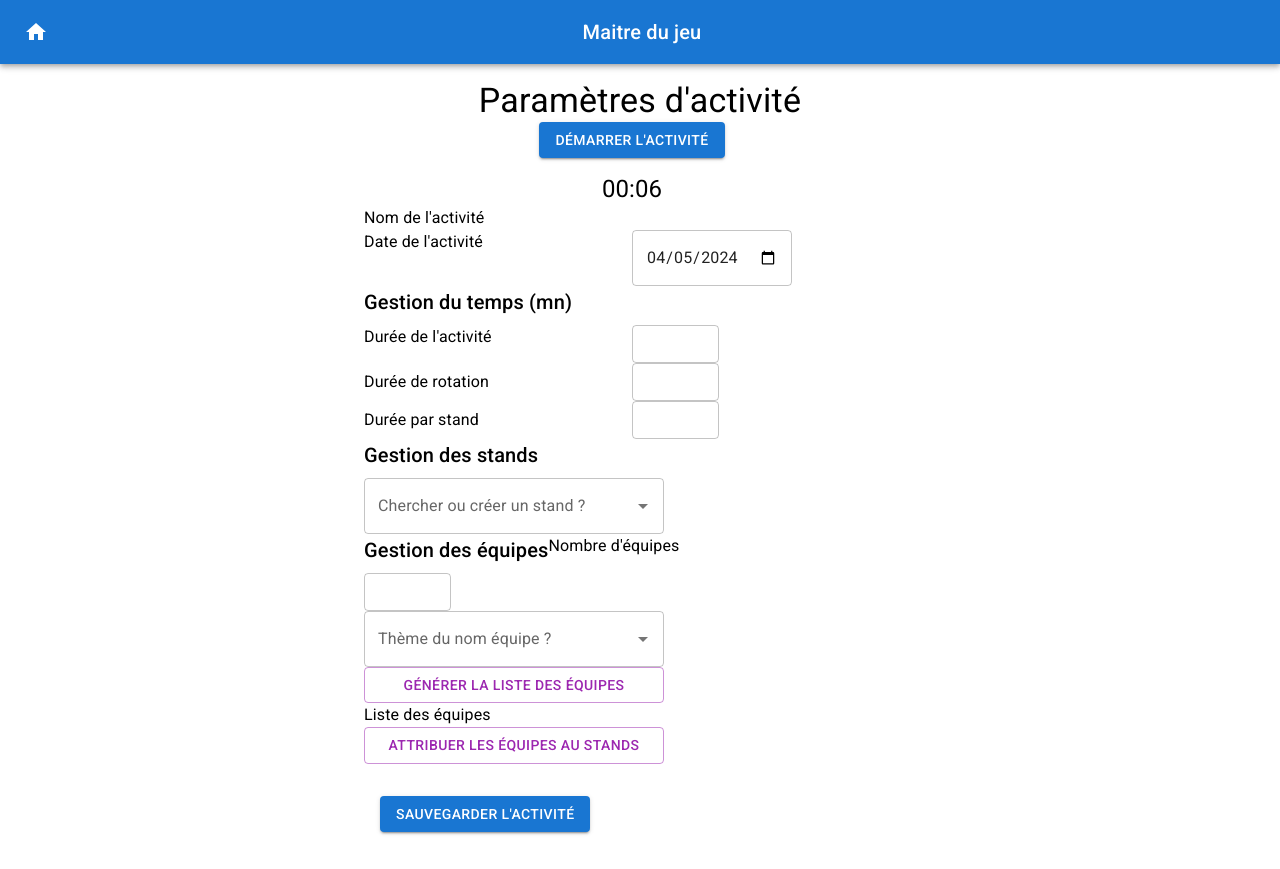
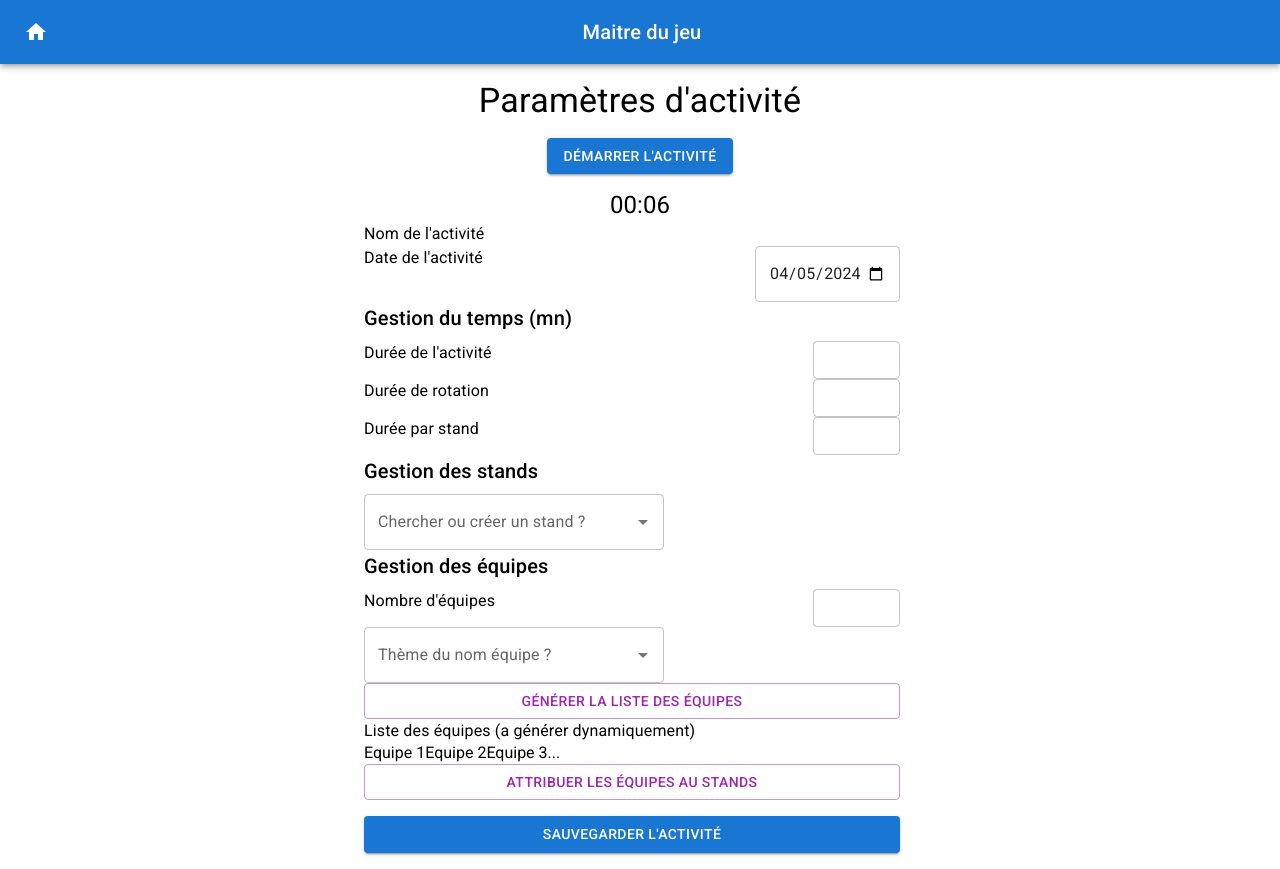
Before and after one commit to JoAnisky/rotation-app-frontend, a React (Vite) app: page /gamemaster in a window 1280 px wide. Before the commit the page ends 848 px from the top, so only its background shows below. Built offline with nearby package versions, Linux system fonts and the light colour scheme; no server answers.

Commit message:
refacto : inputs display

```diff
--- a/src/pages/Gamemaster.tsx
+++ b/src/pages/Gamemaster.tsx
@@ -56,35 +56,27 @@ const Gamemaster: React.FC<IPageContainerProps> = ({
 
             {/* Grid wrapper for every elements */}
             <Grid container spacing={2}>
-              <Grid container>
               <Grid item xs={12}>
                 <StopWatch isAdmin={true} />
               </Grid>
+
+              <Grid display="flex" justifyContent="space-between" width="100%">
+                <Typography>Nom de l'activité</Typography>
+
+                <Typography>{activityName}</Typography>
               </Grid>
 
-              <Grid container>
-                <Grid item xs={6} md={6}>
-                  <Typography>Nom de l'activité</Typography>
-                </Grid>
-                <Grid item xs={6}>
-                  <Typography>{activityName}</Typography>
-                </Grid>
-              </Grid>
+              <Grid display="flex" justifyContent="space-between" width="100%">
+                <Typography>Date de l'activité</Typography>
 
-              <Grid container>
-                <Grid item xs={6}>
-                  <Typography>Date de l'activité</Typography>
-                </Grid>
-                <Grid item xs={6}>
                 <TextField
-                    sx={{ width: 160 }}
+                  sx={{width:145}}
                   fullWidth
                   type="date"
                   variant="outlined"
                   placeholder="Filled"
                   defaultValue={new Date().toISOString().slice(0, 10)}
                 />
-                </Grid>
               </Grid>
 
               {/* Container for Time params */}
@@ -97,26 +89,13 @@ const Gamemaster: React.FC<IPageContainerProps> = ({
                   Gestion du temps (mn)
                 </Typography>
 
-                <Box display="flex" justifyContent="space-between" width="100%">
-                  <Grid item xs={6}>
+                <Grid
+                  display="flex"
+                  justifyContent="space-between"
+                  width="100%"
+                >
                   <Typography>Durée de l'activité </Typography>
-                  </Grid>
-                  <Grid item xs={6}>
-                    <TextField
-                      type="number"
-                      inputProps={{
-                        className: "input-number",
-                        min: "0", // Minimum value
-                        step: "1",
-                      }}
-                    />
-                  </Grid>
-                </Box>
 
-                <Grid item xs={6}>
-                  <Typography>Durée de rotation </Typography>
-                </Grid>
-                <Grid item xs={6}>
                   <TextField
                     type="number"
                     inputProps={{
@@ -127,10 +106,30 @@ const Gamemaster: React.FC<IPageContainerProps> = ({
                   />
                 </Grid>
 
-                <Grid item xs={6}>
+                <Grid
+                  display="flex"
+                  justifyContent="space-between"
+                  width="100%"
+                >
+                  <Typography>Durée de rotation </Typography>
+
+                  <TextField
+                    type="number"
+                    inputProps={{
+                      className: "input-number",
+                      min: "0", // Minimum value
+                      step: "1",
+                    }}
+                  />
+                </Grid>
+
+                <Grid
+                  display="flex"
+                  justifyContent="space-between"
+                  width="100%"
+                >
                   <Typography>Durée par stand</Typography>
-                </Grid>
-                <Grid item xs={6}>
+
                   <TextField
                     type="number"
                     inputProps={{
@@ -179,10 +178,13 @@ const Gamemaster: React.FC<IPageContainerProps> = ({
                 <Typography variant="h6" component="h2" gutterBottom>
                   Gestion des équipes
                 </Typography>
-                <Grid item xs={6}>
+                <Grid
+                  display="flex"
+                  justifyContent="space-between"
+                  width="100%"
+                >
                   <Typography>Nombre d'équipes</Typography>
-                </Grid>
-                <Grid item xs={6}>
+
                   <TextField
                     type="number"
                     inputProps={{
@@ -193,7 +195,12 @@ const Gamemaster: React.FC<IPageContainerProps> = ({
                   />
                 </Grid>
 
-                <Grid item xs={12}>
+                <Grid
+                  display="flex"
+                  flexDirection="column"
+                  justifyContent="center"
+                  width="100%"
+                >
                   <Autocomplete
                     disablePortal
                     id="stand-autocomplete"
@@ -221,9 +228,19 @@ const Gamemaster: React.FC<IPageContainerProps> = ({
                   </Button>
                 </Grid>
                 <Grid item xs={12}>
-                  <Typography>Liste des équipes</Typography>
+                  <Typography>
+                    Liste des équipes (a générer dynamiquement)
+                  </Typography>
+                  <span>Equipe 1</span>
+                  <span>Equipe 2</span>
+                  <span>Equipe 3...</span>
                 </Grid>
-                <Grid item xs={12}>
+                <Grid
+                  display="flex"
+                  flexDirection="column"
+                  justifyContent="center"
+                  width="100%"
+                >
                   <Button
                     variant="outlined"
                     color="secondary"
@@ -236,7 +253,12 @@ const Gamemaster: React.FC<IPageContainerProps> = ({
               {/* END Container for Teams params */}
 
               {/* Container for Params save */}
-              <Grid item xs={12}>
+              <Grid
+                display="flex"
+                flexDirection="column"
+                justifyContent="center"
+                width="100%"
+              >
                 <Button
                   variant="contained"
                   sx={{ minWidth: "auto", marginTop: 2 }}
```
Lines whose indentation alone changed are shown as unchanged.
